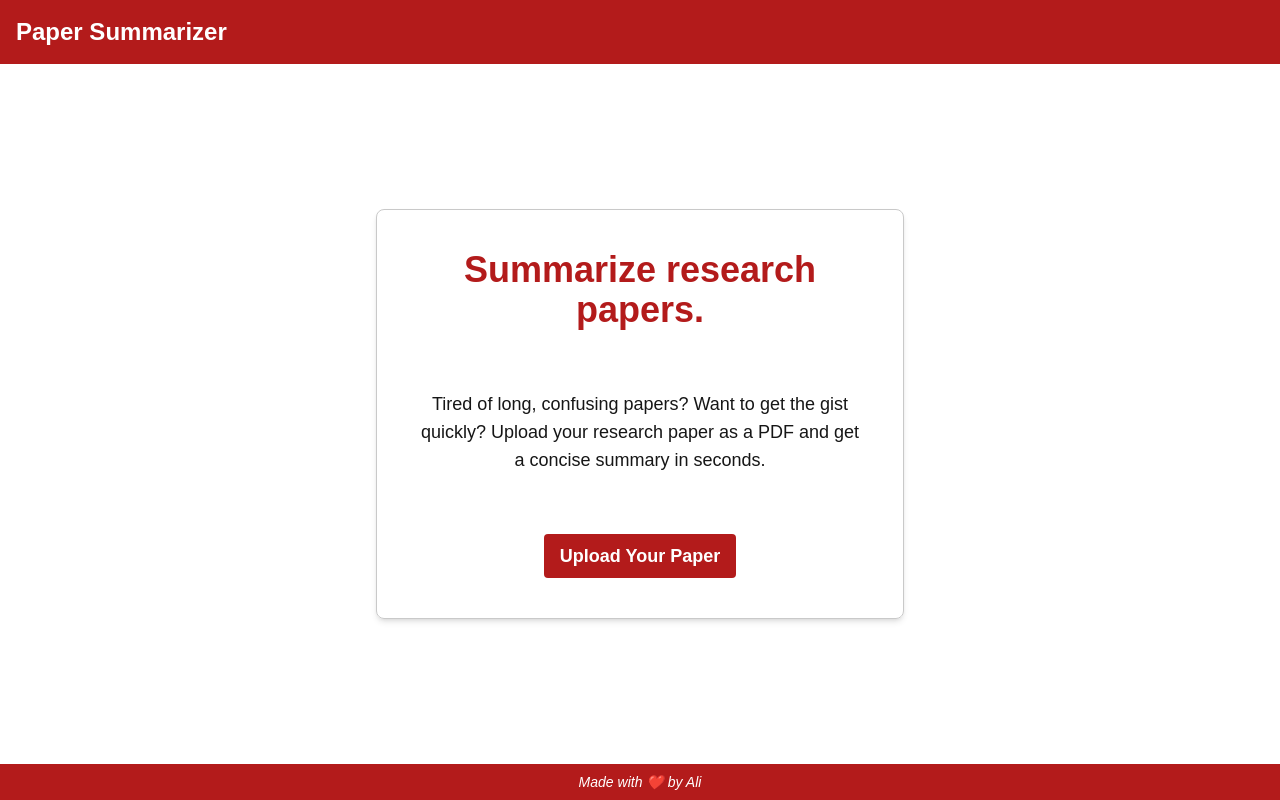
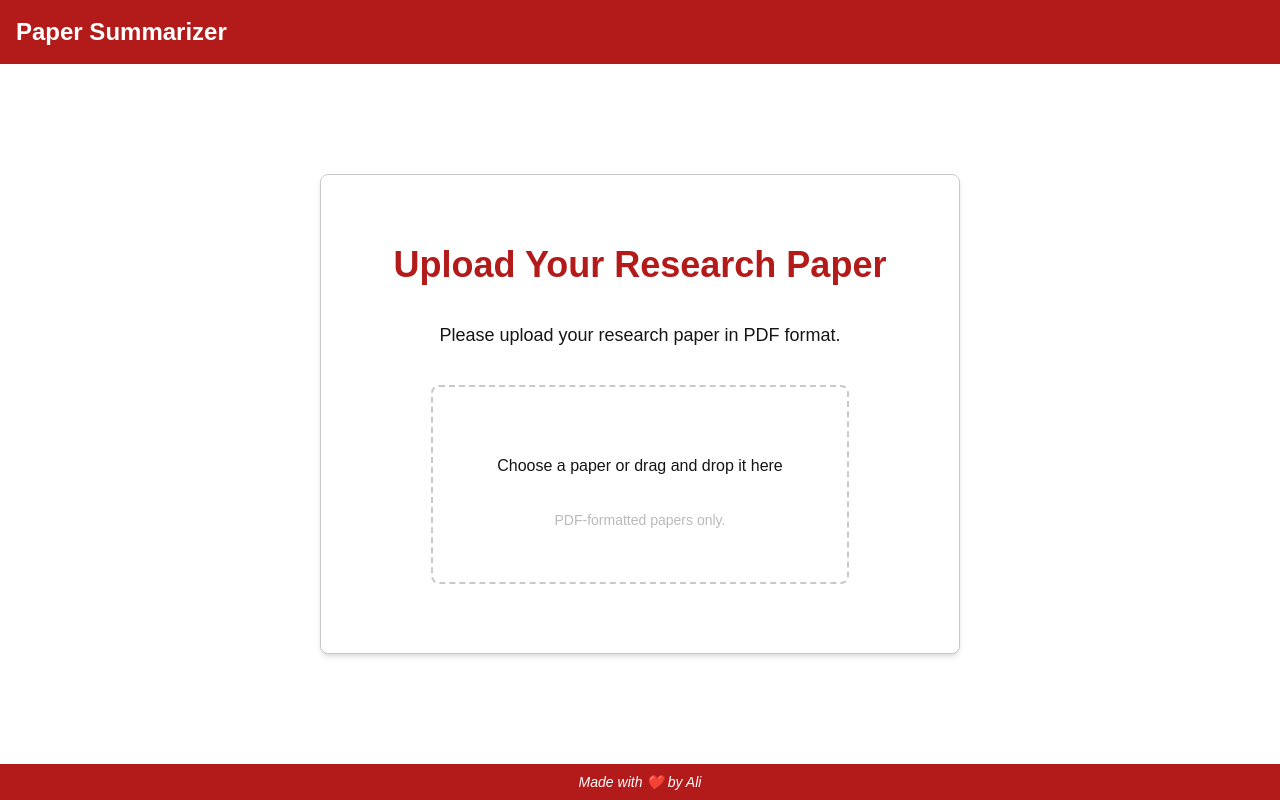
Before and after one commit to alimomennasab/paper-summarizer, a Next.js app in the folder frontend/: page / in a window 1280 px wide. Both pictures are taken after a click on the button "Upload Your Paper". Built offline with nearby package versions, Linux system fonts and the light colour scheme.

Commit message:
upload paper component

```diff
--- a/frontend/src/app/components/UploadArea.tsx
+++ b/frontend/src/app/components/UploadArea.tsx
@@ -1,9 +1,74 @@
+"use client"
+
+import React from "react";
+import { useState } from "react";
+
 export default function UploadArea() {
+  const [buttonClick, setButtonClick] = useState(false);
+  const [file, setFile] = useState<File | null>(null);
+
+  const handleClick = () => {
+    setButtonClick(!buttonClick);
+  }
+
+  const handleFileUpload = (uploadedFile: React.SetStateAction<File | null>) => {
+    setFile(uploadedFile);
+  };
+
   return (
-    <div className="flex flex-col items-center justify-center h-1/2 w-1/2">
-      <button className="p-10 bg-[var(--foreground)] text-[var(--background)] font-bold text-lg px-4 py-2 rounded hover:bg-[var(--foreground-hover)] transition-colors duration-200">
-        Upload Your Paper
-      </button>
-    </div>
+    <>
+      <div className="flex flex-col items-center justify-center">
+        <button
+        className="p-10 bg-[var(--foreground)] text-[var(--background)] font-bold text-lg px-4 py-2 rounded hover:bg-[var(--foreground-hover)] transition-colors duration-200"
+        onClick={handleClick}
+        >
+          Upload Your Paper
+        </button>
+      </div>
+      {buttonClick && (
+          // Upload popup
+          <div className="absolute bg-[var(--background)] flex flex-col items-center justify-center w-1/2 h-1/2 overflow-hidden border border-[var(--border-color)] rounded-lg p-10 shadow-md gap-5 min-h-[60vh] max-h-[90vh] overflow-y-auto">
+            <h1 className="text-4xl font-bold text-center">
+              Upload Your Research Paper
+            </h1>
+            <p className="text-lg text-[var(--dark)] text-center m-4">
+              Please upload your research paper in PDF format.
+            </p>
+            <div className="cursor-pointer flex flex-col justify-center items-center w-3/4 h-1/2 border-2 border-dashed border-[var(--border-color)] rounded-lg">
+              <input
+                id="fileUpload"
+                type="file"
+                accept=".pdf"
+                className="hidden"
+                onChange={(e) => {
+                  if (e.target.files && e.target.files[0]) {
+                    handleFileUpload(e.target.files[0]);
+                  }
+                }}
+              />
+              <label
+                htmlFor="fileUpload"
+                className="p-4 mb-4 text-center text-[var(--dark)]"
+              >
+                Choose a paper or drag and drop it here
+              </label>
+              <p className="text-sm text-[var(--light-text)]">
+                PDF-formatted papers only.
+              </p>
+            </div>
+            {file && (
+              <div className="text-center text-[var(--dark)]">
+                <p className="text-lg font-semibold">File Selected:</p>
+                <p className="text-md">{file.name}</p>
+                <button
+                className="p-10 mt-4 bg-[var(--foreground)] text-[var(--background)] font-bold text-lg px-4 py-2 rounded hover:bg-[var(--foreground-hover)] transition-colors duration-200"
+                >
+                  Summarize Paper
+                </button>
+              </div>
+            )}
+          </div>
+        )}
+    </>
   );
 }
--- a/frontend/src/app/globals.css
+++ b/frontend/src/app/globals.css
@@ -3,6 +3,7 @@
 :root {
   --background: #ffffff;
   --dark: #161616;
+  --light-text: #bababa;
   --foreground: #b31b1b;
   --foreground-hover: #801414;
   --border-color: #c9c9c9;
```
